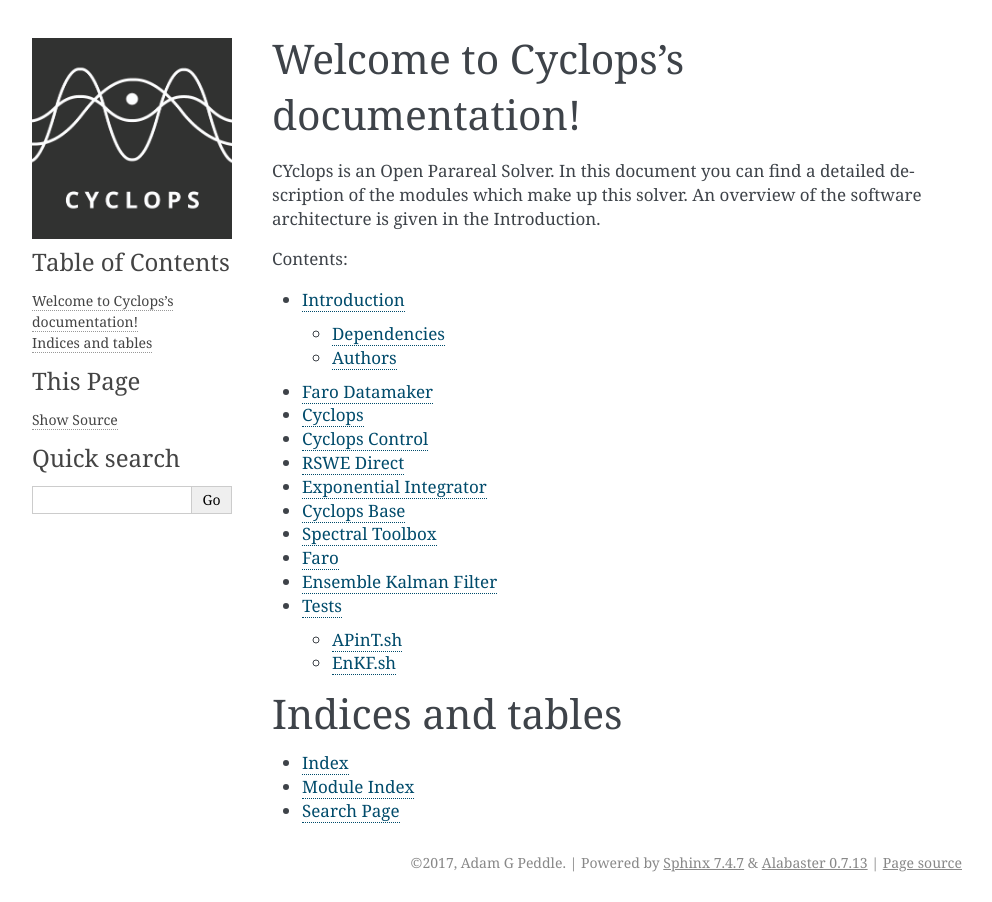
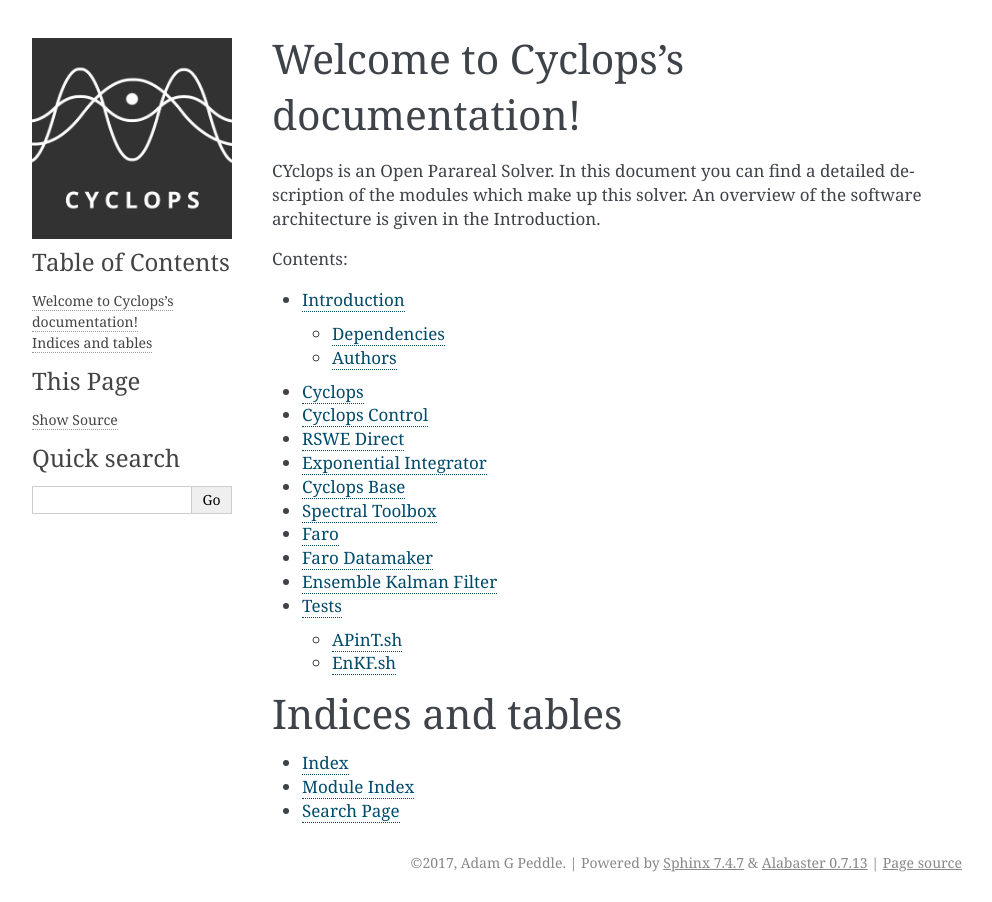
Before and after one commit to AGPeddle/Cyclops-Lite, a Sphinx documentation site: the page built from doc/source/index.rst, in a window 1280 px wide. Shown: the whole page, without its empty margins (148-1140 px from the left). Built offline with Sphinx 7.4.7, drawn with Linux system fonts in a browser that asks for light colours; some of the changed lines change nothing that is shown.

Commit message:
Everything back in order.

```diff
--- a/doc/source/index.rst
+++ b/doc/source/index.rst
@@ -16,7 +16,6 @@ Contents:
    :maxdepth: 4
 
    Introduction
-   faro_datamaker
    cyclops
    cyclops_control
    rswe_direct
@@ -24,6 +23,7 @@ Contents:
    cyclops_base
    spectral_toolbox
    faro
+   faro_datamaker
    EnKF
    Tests
 
```
